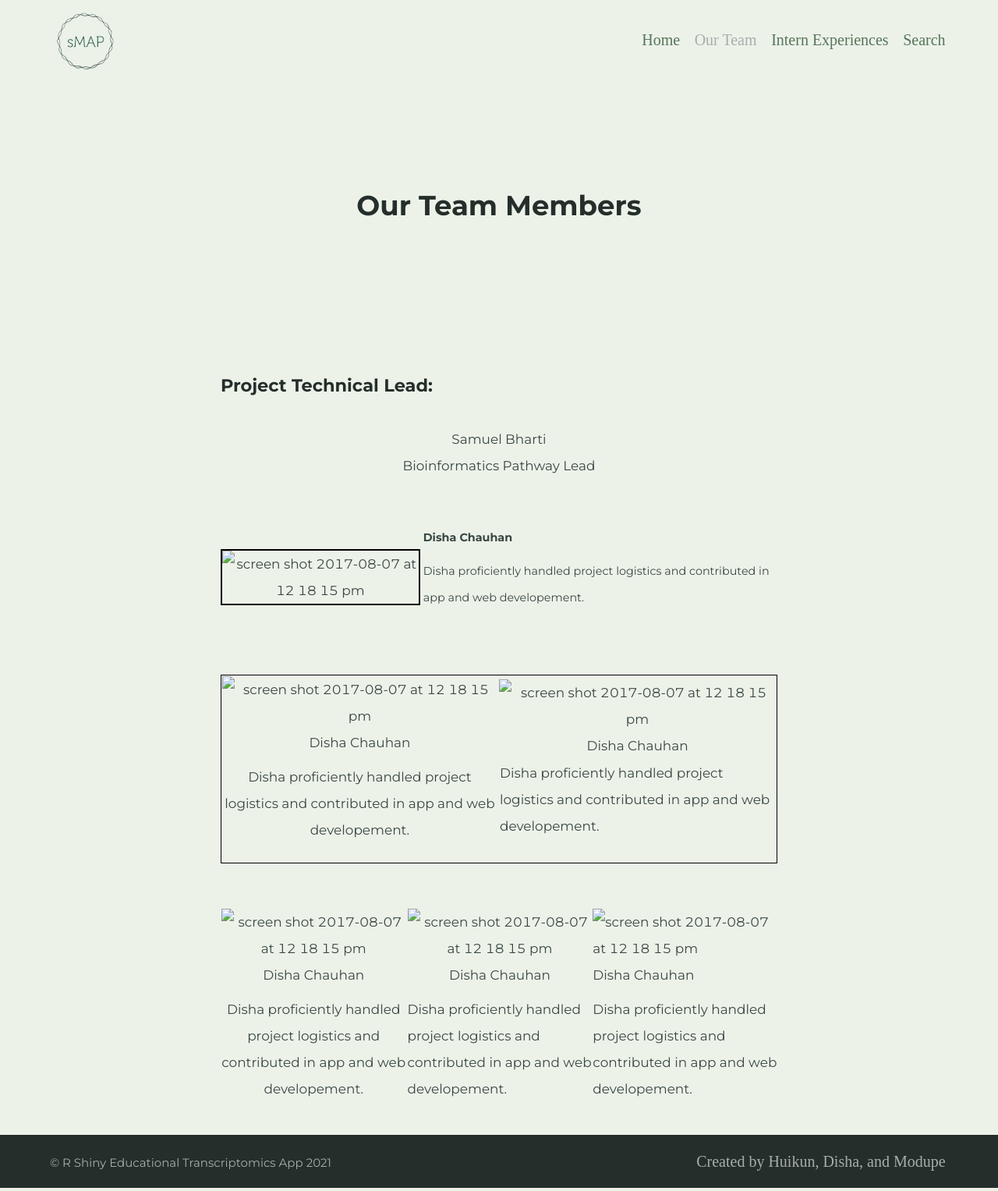
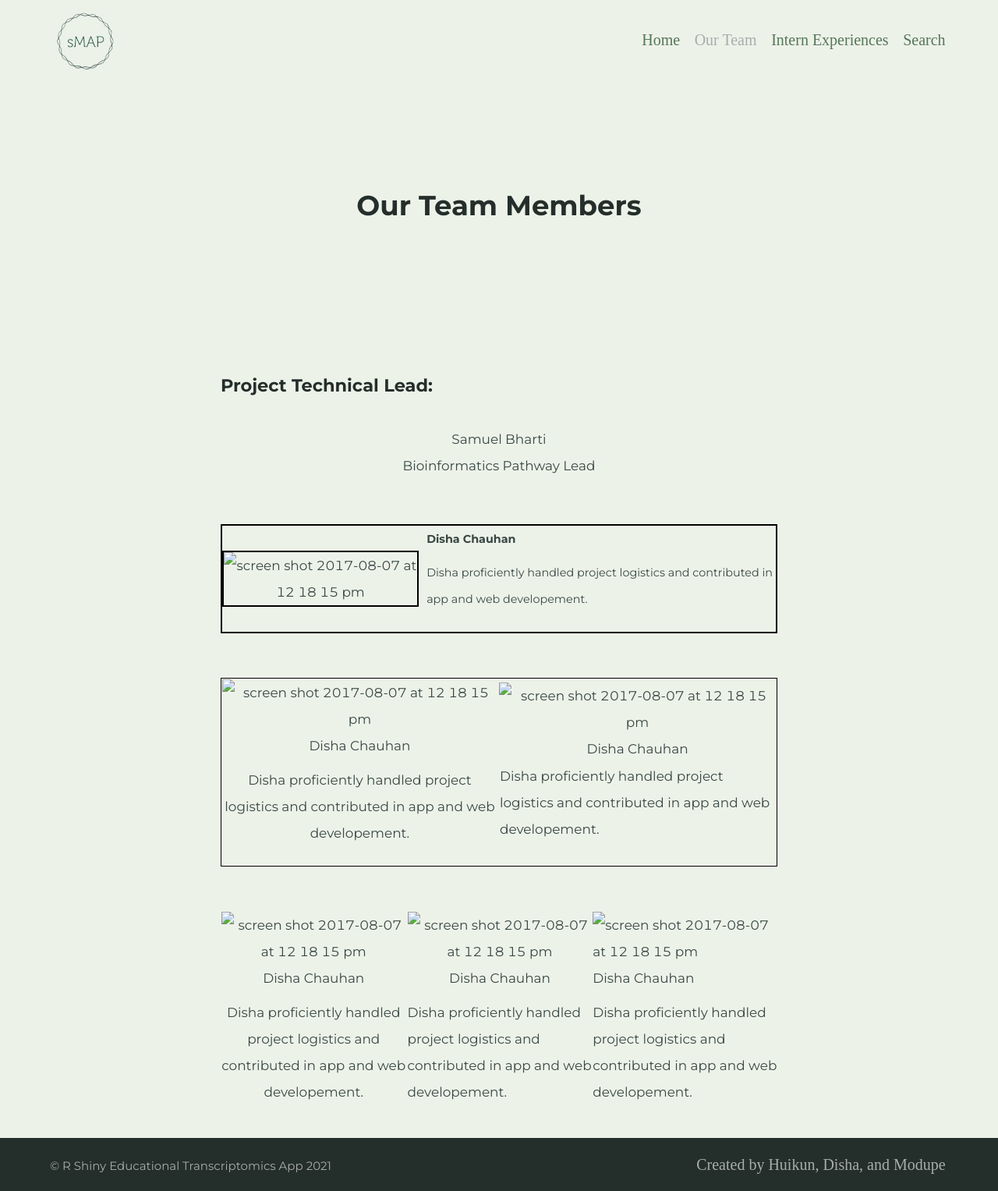
Before and after one commit to BI-STEM-Away/sMAP, a Jekyll site: the page built from ourTeam.md, in a window 1280 px wide. Shown: the whole page at 78% size. Built offline with Jekyll 4.4.1, drawn with Linux system fonts in a browser that asks for light colours.

Commit message:
Update ourTeam.md

```diff
--- a/ourTeam.md
+++ b/ourTeam.md
@@ -26,15 +26,15 @@ feature_text: |
 
 <table>
   <tbody>
-    <tr>
+    <tr style="border: 2px solid black; padding:5px">
       <!-- Names -->
       <td style="text-align:center;">
       <img style="border: 2px solid black;" height="200" alt="screen shot 2017-08-07 at 12 18 15 pm"
       src="https://bi-stem-away.github.io/shiny_app_dev/images/Disha.jpeg">
       </td>
       <td >
-      <div style="font-size:85%; margin-left:4px; text-align:left;">
-      <strong>Disha Chauhan</strong><br>
+      <div style="font-size:85%; margin-left:10px; text-align:left;">
+      <strong>Disha Chauhan</strong>
       <p>Disha proficiently handled project logistics and contributed in app and web developement.</p></div>
       </td>
     </tr>
```
